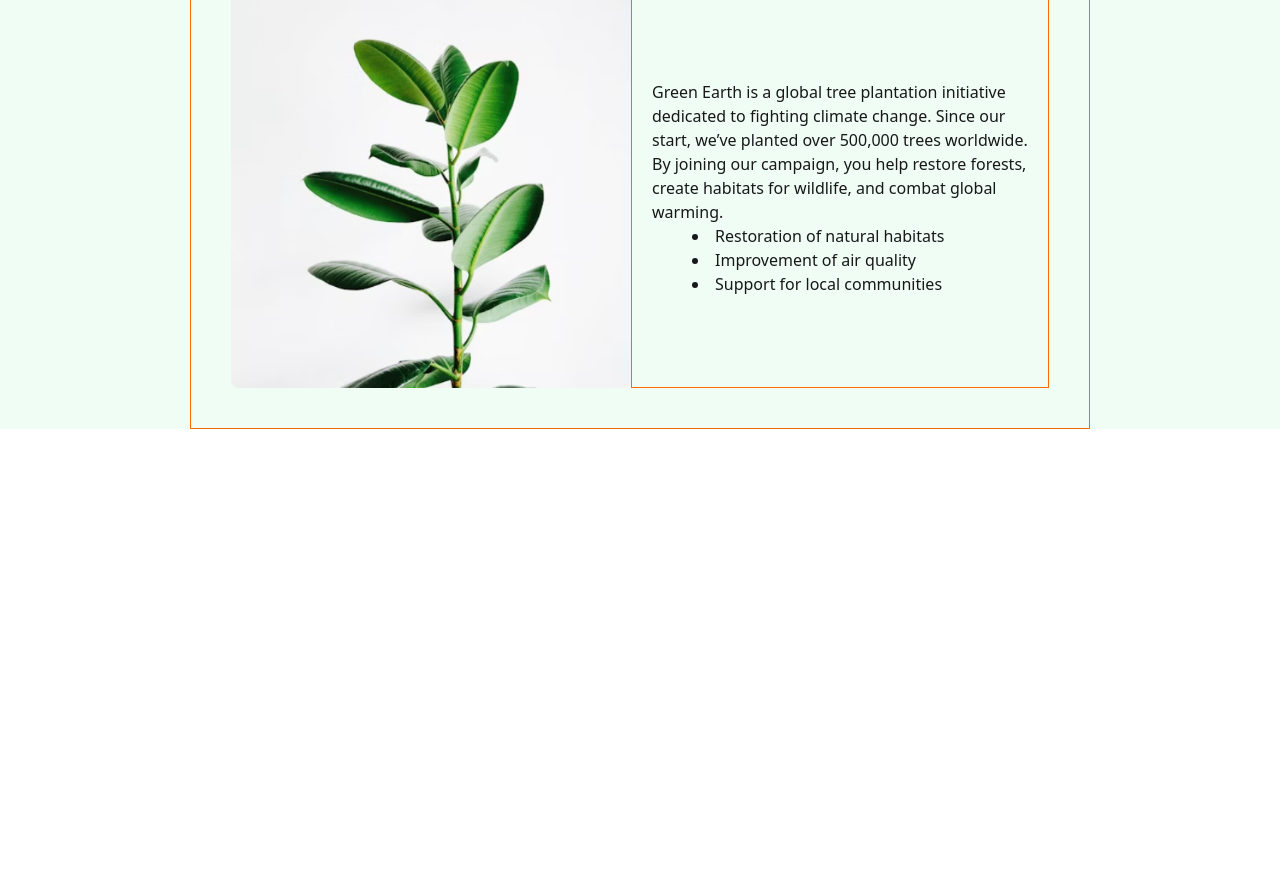
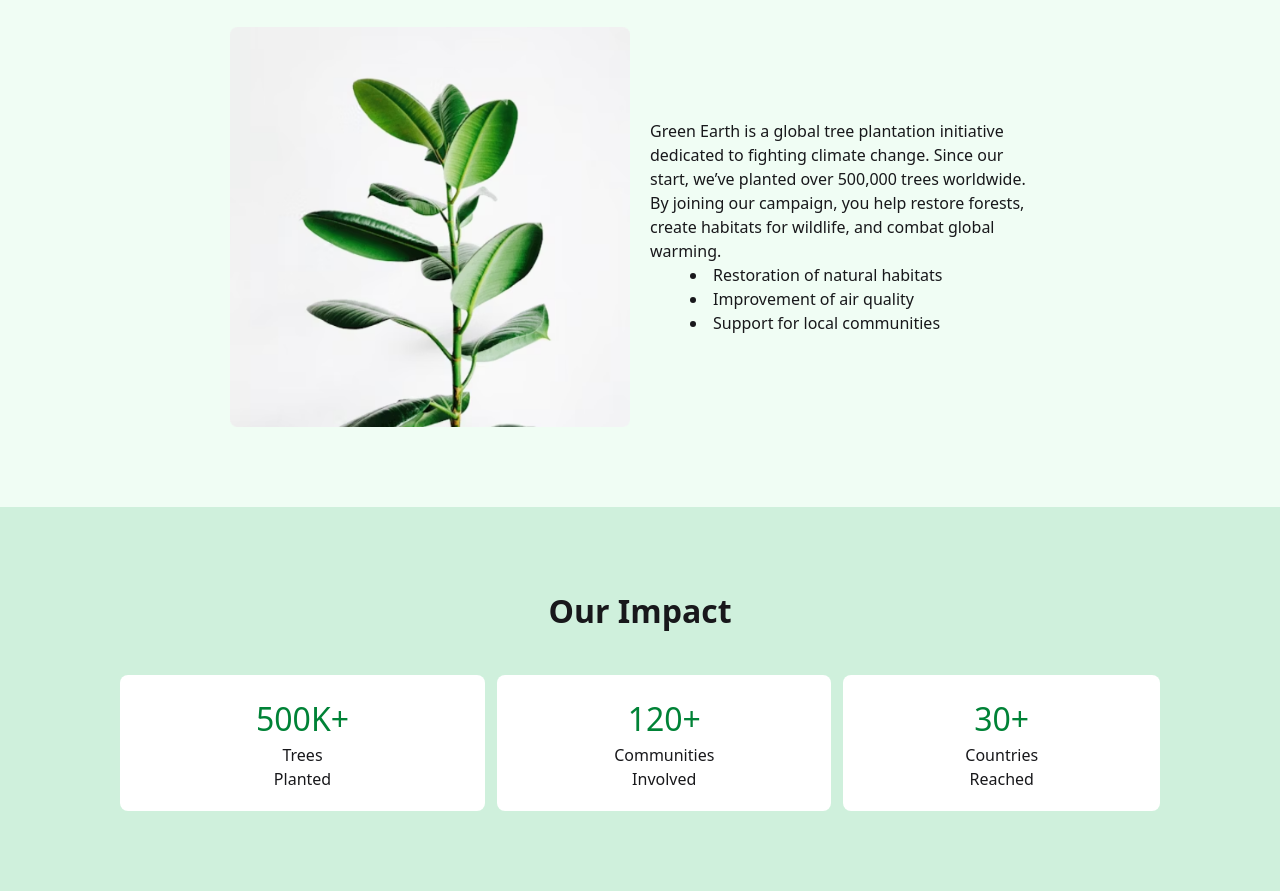
Before and after one commit to sm-sabbir64/Green-Earth-API-Project, a plain HTML site: page index.html in a window 1280 px wide. Shown: the part 756-1647 px from the top of the page. Before the commit the page ends 1225 px from the top, so only its background shows below. Drawn offline with nearby package versions, Linux system fonts and the light colour scheme; no server answers.

Commit message:
added our impact section

```diff
--- a/index.html
+++ b/index.html
@@ -4,7 +4,7 @@
 <head>
     <meta charset="UTF-8">
     <meta name="viewport" content="width=device-width, initial-scale=1.0">
-    <title>Green Earth-API</title>
+    <title>Green Earth</title>
     <!-- tailwind & daisy ui link connected -->
     <link href="https://cdn.jsdelivr.net/npm/daisyui@5" rel="stylesheet" type="text/css" />
     <script src="https://cdn.jsdelivr.net/npm/@tailwindcss/browser@4"></script>
@@ -57,11 +57,11 @@
         </section>
 
         <!-- About the Campaign section start here -->
-        <section class="max-w-[900px] m-auto mb-10 bg-[#f0fdf4]  border border-orange-500">
+        <section class="max-w-[900px] m-auto mb-10 bg-[#f0fdf4] mt-[80px]">
             <h1 class="text-[32px] font-semibold text-center">About the Campaign</h1>
             <div class="flex p-10">
                 <img class="w-[400px] h-[400px]" src="./assets/about.png" alt="">
-                <div class="flex flex-col border border-orange-500 p-5 justify-center">
+                <div class="flex flex-col p-5 justify-center">
                     <p>Green Earth is a global tree plantation initiative dedicated to fighting climate change. Since
                         our start, we’ve planted over 500,000 trees worldwide. By joining our campaign, you help restore
                         forests, create habitats for wildlife, and combat global warming.</p>
@@ -72,6 +72,25 @@
                 </div>
             </div>
         </section>
+        <!-- Our impact option start here -->
+         <section class="max-w-full bg-[#cff0dc] px-30 py-20">
+            <h1 class="text-center text-[32px] font-bold">Our Impact</h1>
+            <div class="mt-10 flex gap-3 justify-around">
+                <div class="bg-white px-34 py-5 rounded-lg">
+                    <h1 class="text-green-700 text-[32px] text-center">500K+</h1>
+                    <p class="text-[16px] text-center">Trees Planted</p>
+                </div>
+                <div class="bg-white px-28 py-5 rounded-lg">
+                    <h1 class="text-green-700 text-[32px] text-center">120+</h1>
+                    <p class="text-[16px] text-center">Communities Involved</p>
+                </div>
+                <div class="bg-white px-28 py-5 rounded-lg">
+                    <h1 class="text-green-700 text-[32px] text-center">30+</h1>
+                    <p class="text-[16px] text-center">Countries Reached</p>
+                </div>
+            </div>
+         </section>
+
     </main>
     <script src="./scripts/script.js"></script>
 </body>
```
